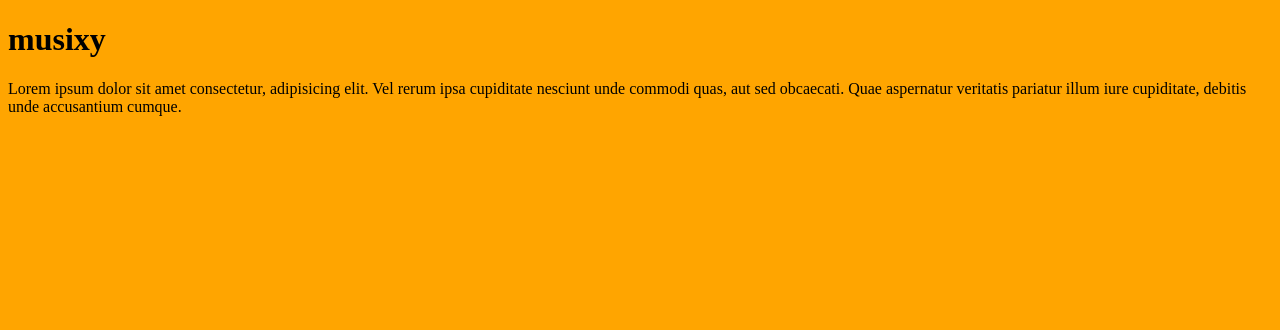
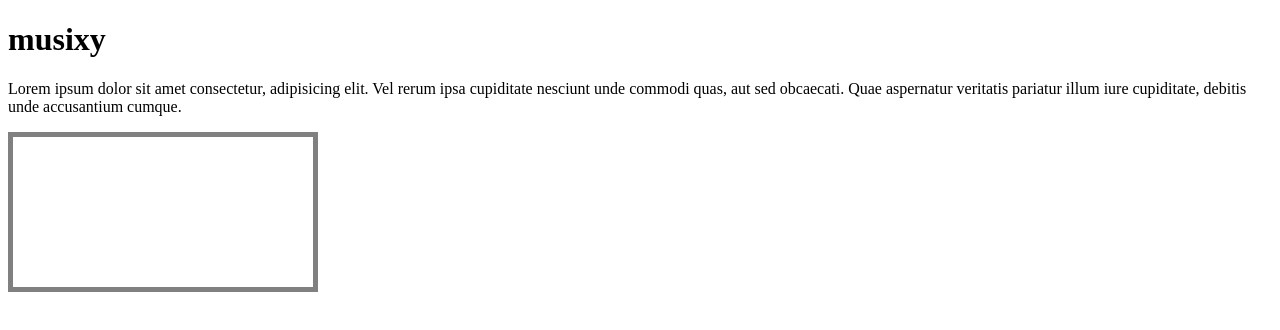
Before and after one commit to GauBen/musixy, an Eleventy site: page pages/index.njk in a window 1280 px wide. Built offline with nearby package versions, Linux system fonts and the light colour scheme; Eleventy itself is replaced by a stand-in of ours; files that its build step writes are made by us from their sources; files whose address does not match are found by name.

Commit message:
feat: whiteboard

```diff
--- a/assets/main.ts
+++ b/assets/main.ts
@@ -1,2 +1,38 @@
-console.log("Hello World!");
-document.body.style.backgroundColor = "orange"
+const $board: HTMLCanvasElement = document.querySelector("#board");
+const ctx = $board.getContext("2d");
+
+$board.width = 400;
+$board.height = 400;
+
+ctx.lineWidth = 3;
+ctx.lineCap = "round";
+
+let draw = false;
+let lastPoint = {x: 0, y: 0};
+
+$board.addEventListener("mousedown", (e) => {
+  draw = true;
+  ctx.beginPath();
+  ctx.moveTo(e.offsetX, e.offsetY);
+  ctx.arc(e.offsetX, e.offsetY, 1.5, 0, 3.15*2);
+  ctx.fill();
+  lastPoint = {x: e.offsetX, y: e.offsetY};
+});
+
+document.body.addEventListener("mouseup", () => {
+  draw = false;
+});
+
+$board.addEventListener("mousemove", (e) => {
+  if (draw) {
+    ctx.beginPath();
+    ctx.moveTo(lastPoint.x, lastPoint.y);
+    ctx.lineTo(e.offsetX, e.offsetY);
+    ctx.stroke();
+    lastPoint = {x: e.offsetX, y: e.offsetY};
+  }
+})
+
+$board.addEventListener("mouseout", (e) => {
+  draw = false
+})
--- a/pages/index.njk
+++ b/pages/index.njk
@@ -5,10 +5,16 @@
     <meta http-equiv="X-UA-Compatible" content="IE=edge">
     <meta name="viewport" content="width=device-width, initial-scale=1.0">
     <title>musixy</title>
+    <style>
+      canvas {
+        border: 5px solid grey;
+      }
+    </style>
   </head>
   <body>
     <h1>musixy</h1>
     <p>Lorem ipsum dolor sit amet consectetur, adipisicing elit. Vel rerum ipsa cupiditate nesciunt unde commodi quas, aut sed obcaecati. Quae aspernatur veritatis pariatur illum iure cupiditate, debitis unde accusantium cumque.</p>
+    <canvas id="board"></canvas>
     <script src="~/assets/main.ts"></script>
   </body>
 </html>
```
